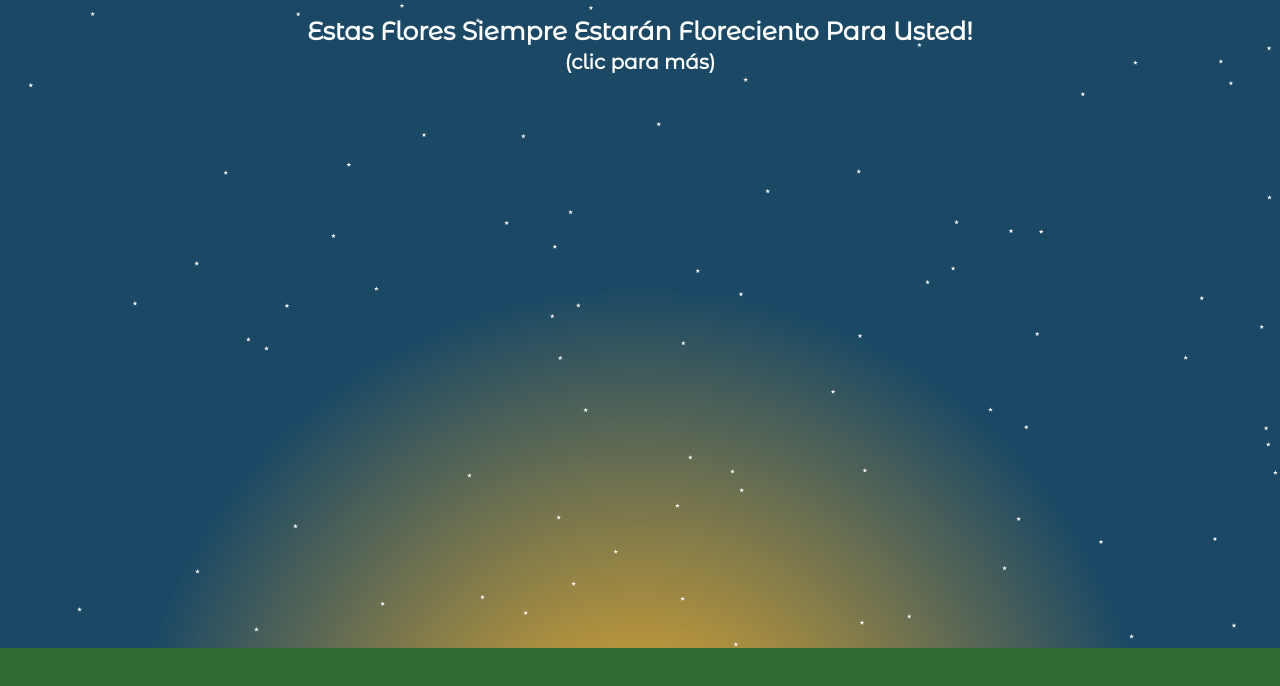
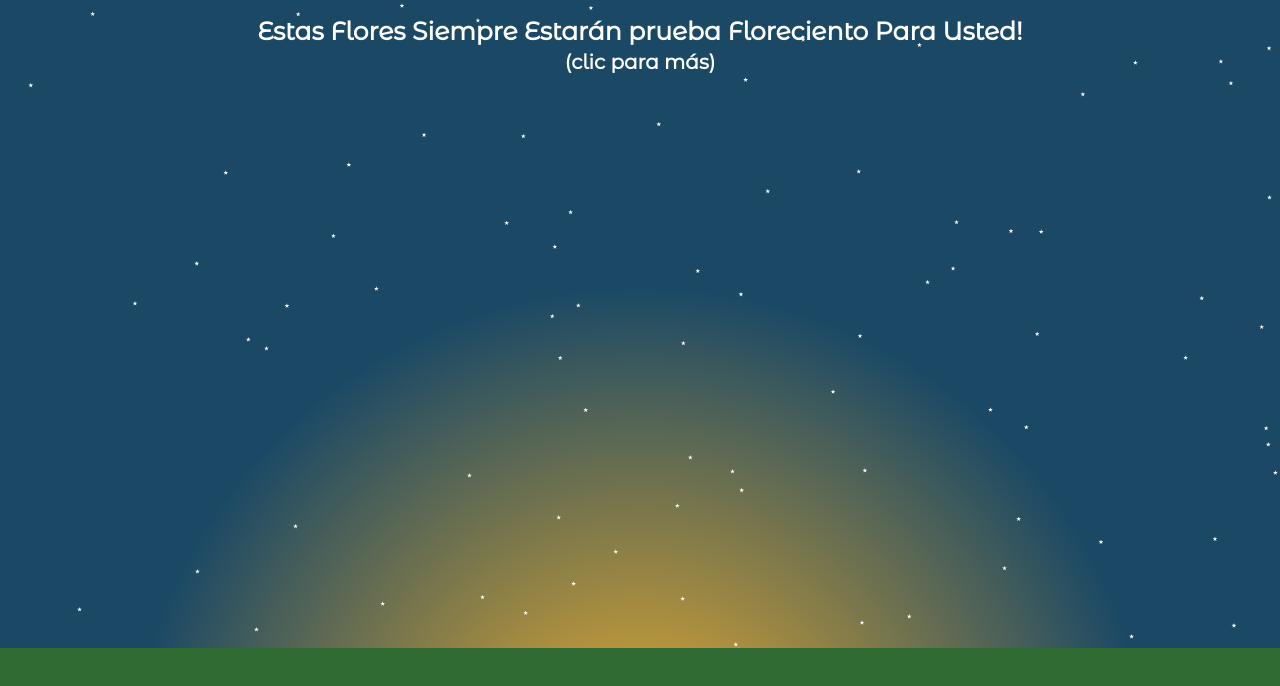
Before and after one commit to Sam-And3s/Sam-And3s.github.io, a plain HTML site: page index.html in a window 1280 px wide. Drawn offline with nearby package versions, Linux system fonts and the light colour scheme.

Commit message:
Update index.html

```diff
--- a/index.html
+++ b/index.html
@@ -8,7 +8,7 @@
     <title>Garden To MJ</title>
 </head>
 <body>
-    <h1>Estas Flores Siempre Estarán Floreciento Para Usted!<br><small>(clic para más)</small></h1>
+    <h1>Estas Flores Siempre Estarán  prueba Floreciento Para Usted!<br><small>(clic para más)</small></h1>
     <div id="ground"></div>
     <script src="./mj.js"></script>
 </body>
```
